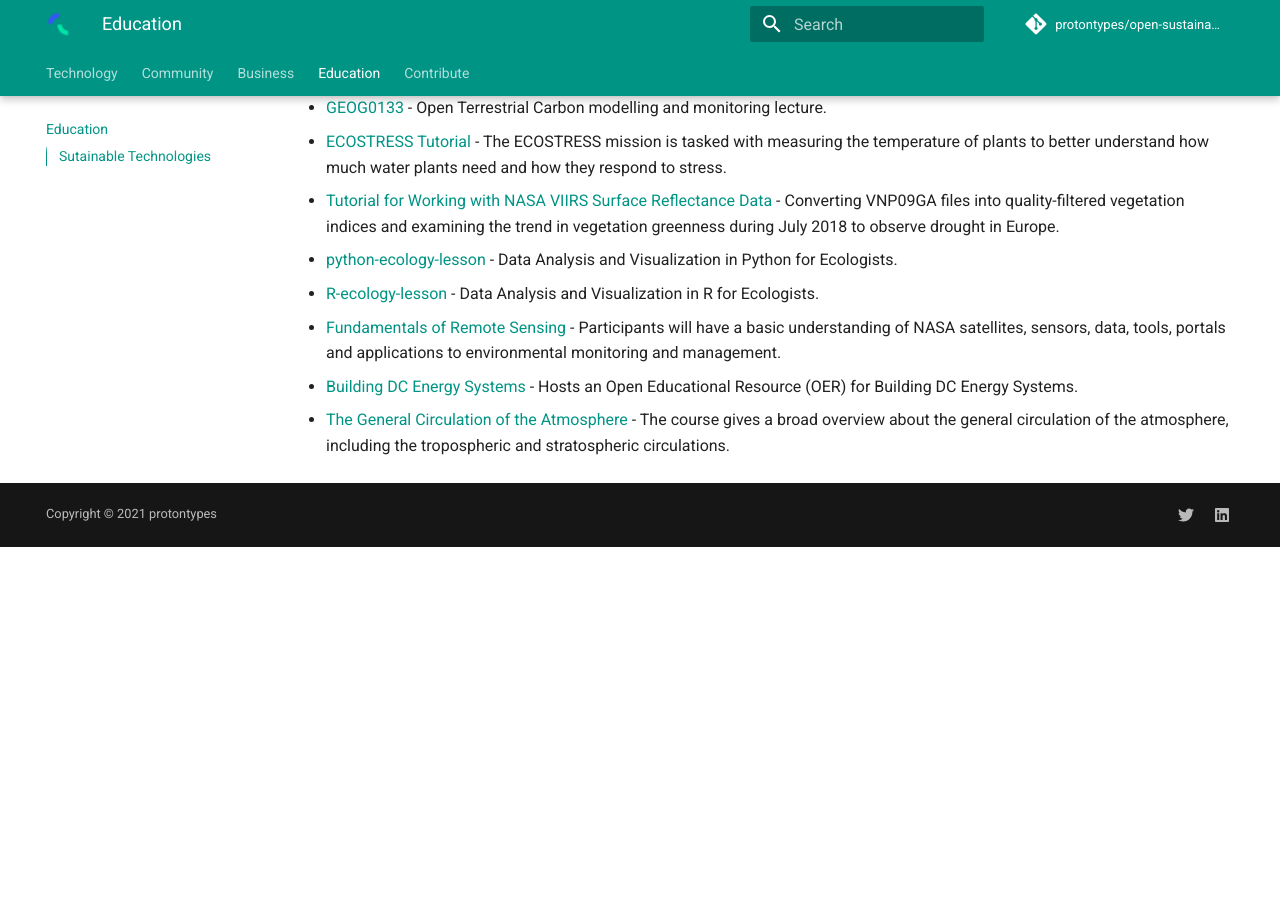
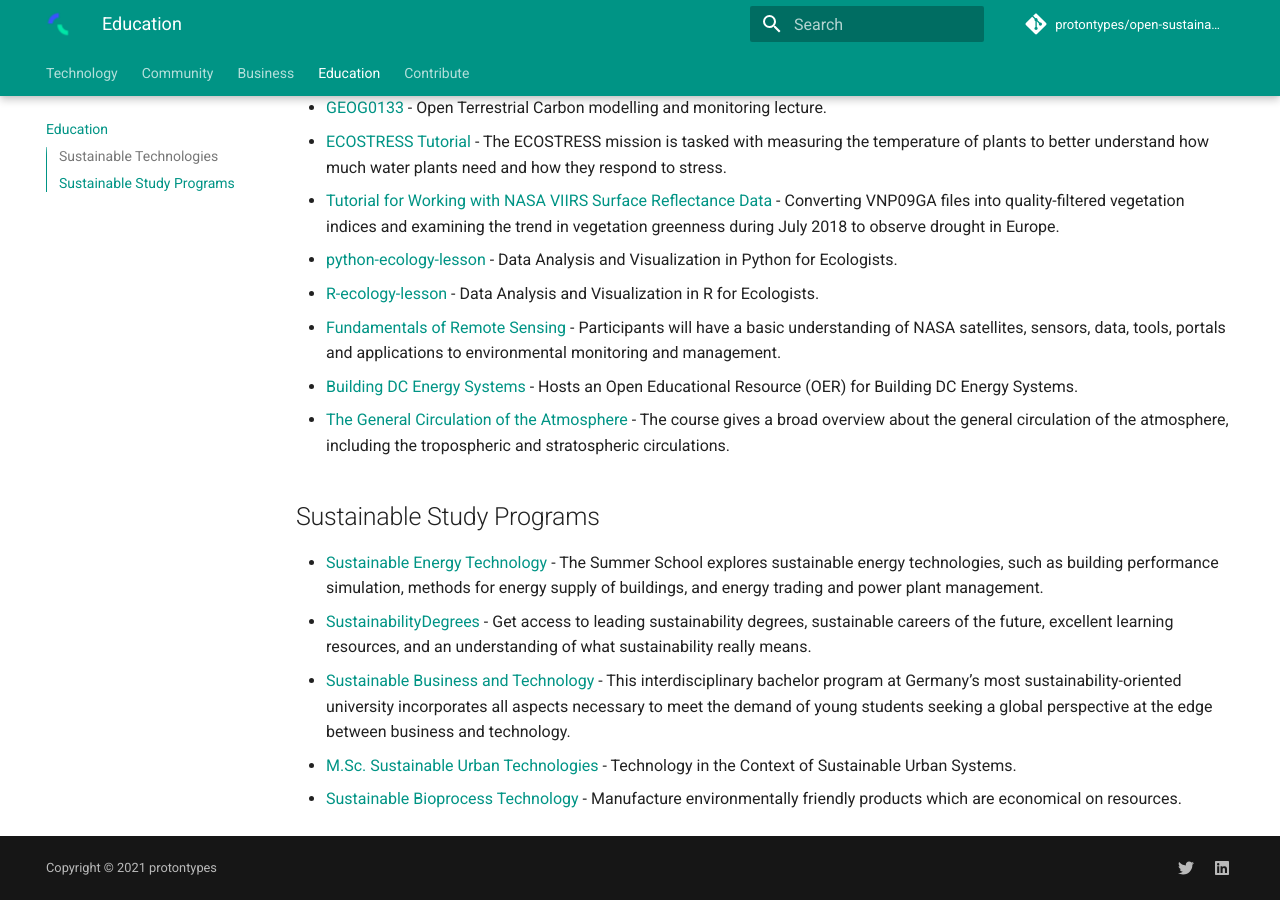
Before and after one commit to protontypes/open-sustainable-technology, an MkDocs documentation site: the page built from docs/education.md, in a window 1280 px wide and 900 px high, scrolled down 919 px. Built offline with MkDocs 1.6.1 and Material for MkDocs 9.7.7, drawn with Linux system fonts in a browser that asks for light colours; comment, search, counter and statistics services are not loaded; before the commit the page ends 1466 px from its top, so only the background shows below that; some of the changed text lies outside the part shown.

Commit message:
Update education.md

```diff
--- a/docs/education.md
+++ b/docs/education.md
@@ -1,9 +1,9 @@
 <!--lint ignore awesome-toc awesome-contributing awesome-badge -->
 # Open Educational Resources on Sustainable Technology
 
-__Looking for recources to get started in Open Sustainable Technology? Here you can find dedicated educational resources as well as best practices for your ideas.__
+__Looking for resources to get started in Open Sustainable Technology? Here you can find dedicated educational resources as well as best practices for your ideas.__
 
-## Sutainable Technologies
+## Sustainable Technologies
 - [Earth and Environmental Data Science Book](https://github.com/earth-env-data-science/earth-env-data-science-book) - An Introduction to Earth and Environmental Data Science.
 - [Free Earth Data Science Courses & Textbooks](https://github.com/earthlab/earthlab.github.io) - A site dedicated to tutorials, course and other learning materials and resources developed by the Earth Lab team.
 - [ESM-lectures](https://github.com/nworbmot/esm-lectures) - Lecture slides for KIT Energy System Modelling course.
@@ -26,3 +26,11 @@ __Looking for recources to get started in Open Sustainable Technology? Here you
 - [Fundamentals of Remote Sensing](https://appliedsciences.nasa.gov/join-mission/training/english/fundamentals-remote-sensing) - Participants will have a basic understanding of NASA satellites, sensors, data, tools, portals and applications to environmental monitoring and management.
 - [Building DC Energy Systems](https://learn.libre.solar/) - Hosts an Open Educational Resource (OER) for Building DC Energy Systems.
 - [The General Circulation of the Atmosphere](https://nordicesmhub.github.io/GEO4962/) - The course gives a broad overview about the general circulation of the atmosphere, including the tropospheric and stratospheric circulations.
+
+## Sustainable Study Programs
+
+- [Sustainable Energy Technology](https://www.academy.rwth-aachen.de/en/index/education-formats/summer-schools/sustainable-energy-technology) - The Summer School explores sustainable energy technologies, such as building performance simulation, methods for energy supply of buildings, and energy trading and power plant management.
+- [SustainabilityDegrees](https://www.sustainabilitydegrees.com/) - Get access to leading sustainability degrees, sustainable careers of the future, excellent learning resources, and an understanding of what sustainability really means.
+- [Sustainable Business and Technology](https://www.umwelt-campus.de/studium/studienangebot-weiterbildung/bachelor/sustainable-business-and-technology-beng) - This interdisciplinary bachelor program at Germany’s most sustainability-oriented university incorporates all aspects necessary to meet the demand of young students seeking a global perspective at the edge between business and technology.
+- [M.Sc. Sustainable Urban Technologies](https://www.uni-due.de/urbane-systeme/master_sustainable-urban-technologies_en.shtml) - Technology in the Context of Sustainable Urban Systems.
+- [Sustainable Bioprocess Technology](https://www.hs-furtwangen.de/en/programmes/sustainable-bioprocess-technology-master/) - Manufacture environmentally friendly products which are economical on resources.
```
